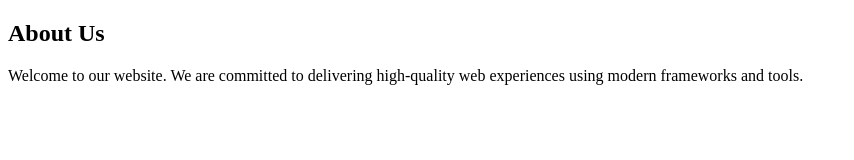
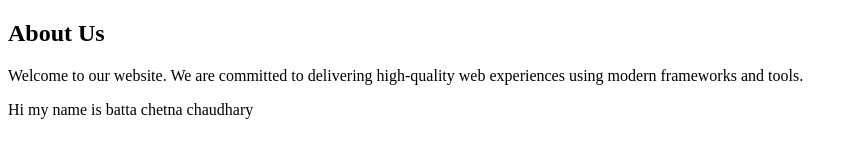
Before and after one commit to Chetna-Chowdary/Fedf_Sec_15, a plain HTML site: page index.html in a window 1280 px wide. Shown: the whole page, without its empty margins (0-854 px from the left). Drawn offline with Linux system fonts and the light colour scheme.

Commit message:
Added About section

```diff
--- a/index.html
+++ b/index.html
@@ -4,5 +4,6 @@
 <h2>About Us</h2>
 <p>Welcome to our website. We are committed to delivering high-quality web
 experiences using modern frameworks and tools.</p>
+<p>Hi my name is batta chetna chaudhary</p>
 </body>
 </html>
```
